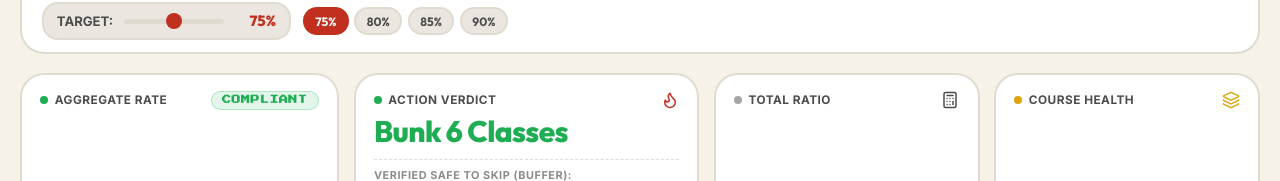
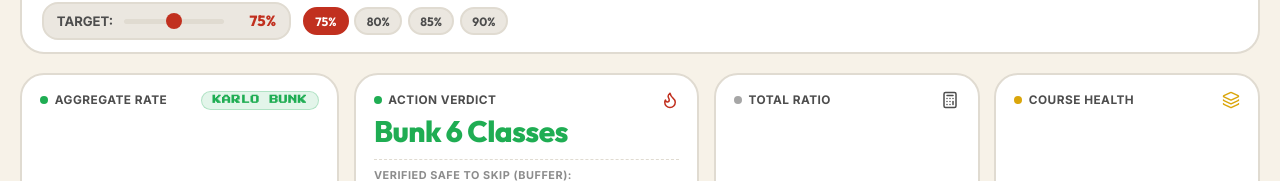
Before and after one commit to Ar1es-XD/nst-attendance, a React (Vite) app: page / in a window 1280 px wide. Both pictures are taken after a click on the button "Explore Live Demo Sandbox". Shown: the part 322-503 px from the top of the page. Built offline with nearby package versions, Linux system fonts and the light colour scheme.

Commit message:
removed bland text

```diff
--- a/src/components/Dashboard/MetricTiles.jsx
+++ b/src/components/Dashboard/MetricTiles.jsx
@@ -17,7 +17,7 @@ export default function MetricTiles({
             <span>AGGREGATE RATE</span>
           </div>
           <span className={`tag-badge ${overallStats.percent >= targetThreshold ? 'green' : 'red'}`}>
-            {overallStats.percent >= targetThreshold ? 'COMPLIANT' : 'LOW ATTENDANCE'}
+            {overallStats.percent >= targetThreshold ? 'Karlo Bunk' : 'attendance Low'}
           </span>
         </div>
         <div className="metric-number-row">
```
